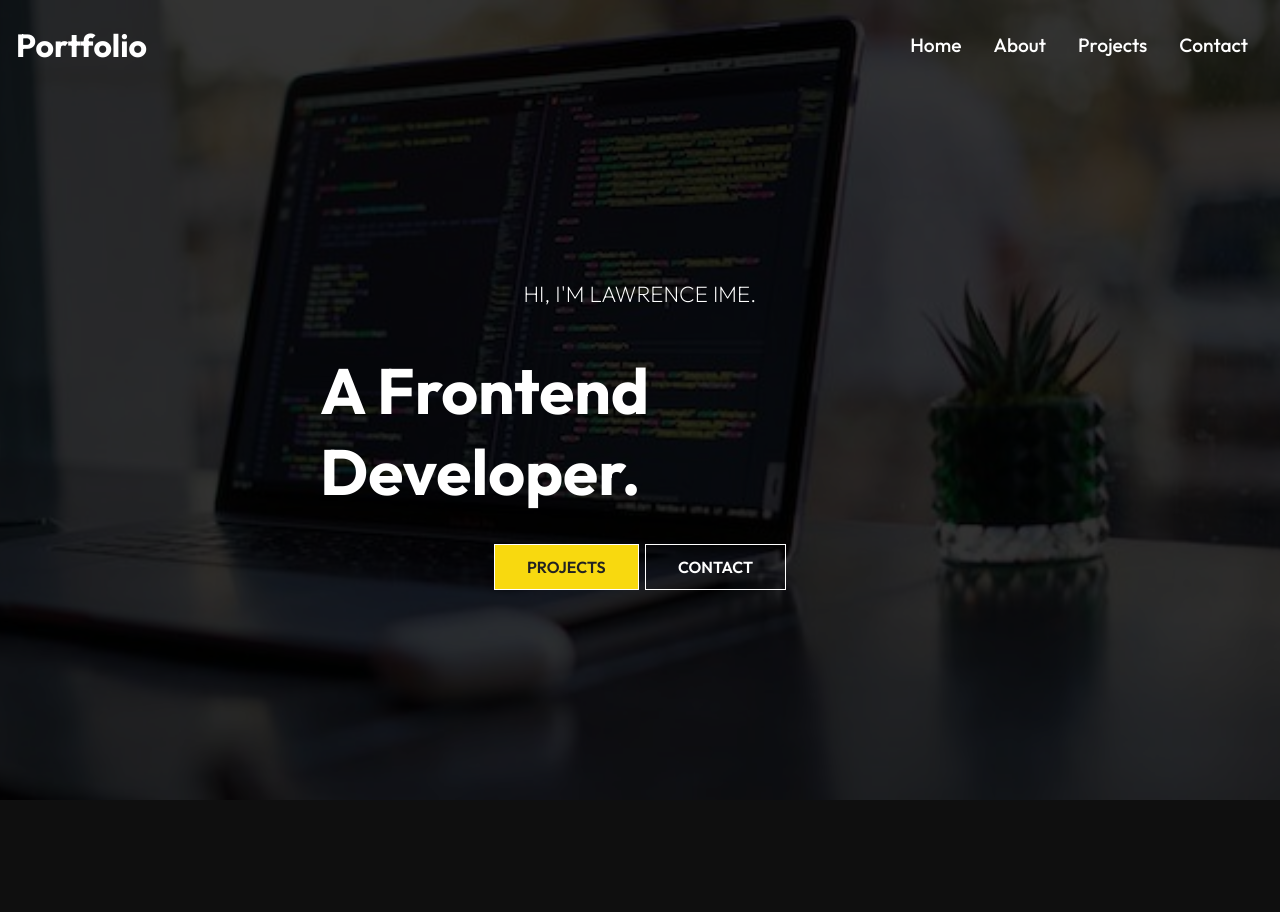
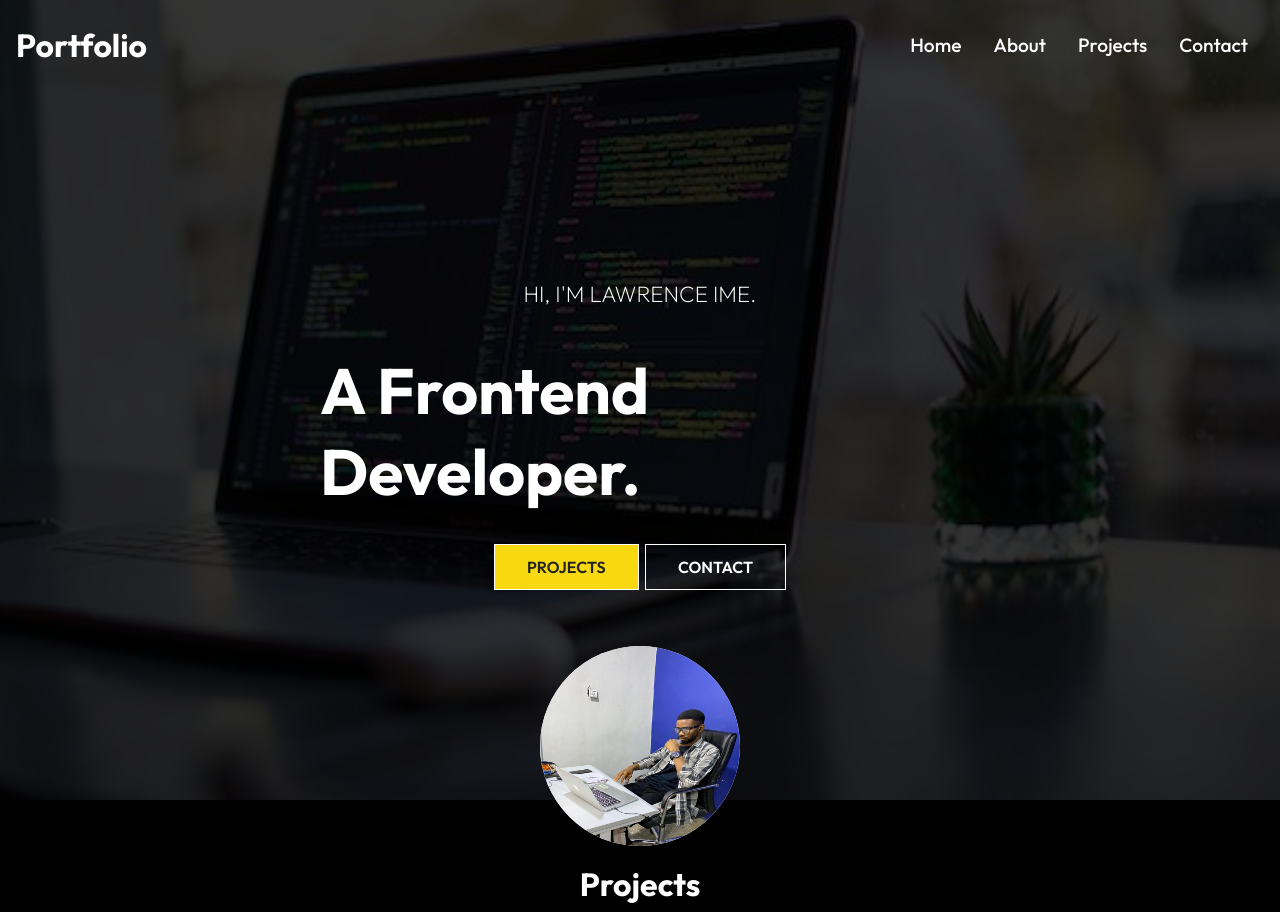
Before and after one commit to lawrenceime/React-Portfolio, a React (Create React App) app: page / in a window 1280 px wide. Shown: the top 912 px of the page. Built offline with nearby package versions, Linux system fonts and the light colour scheme; a web font is replaced by a local one.

Commit message:
added a new image to the home section

```diff
--- /dev/null
+++ b/src/components/Form.jsx
@@ -0,0 +1,23 @@
+import React from 'react'
+import './FormStyles.css'
+
+const Form = () => {
+  return (
+    <div>
+     <form>
+        <label>Your Name</label>
+        <input type='text'></input>
+        <label>Email</label>
+        <input type='email'></input>
+        <label>Subject</label>
+        <input type='text'></input>
+        <label>Message</label>
+        <textarea rows='6' placeholder='Type your message here'></textarea>
+        <button className='btn'>Submit</button>
+
+     </form>
+    </div>
+  )
+}
+
+export default Form
--- /dev/null
+++ b/src/components/FormStyles.css
@@ -0,0 +1,24 @@
+label{
+    color: #fff;
+    margin-bottom: 0.5rem;
+
+}
+
+form{
+    display: flex;
+    flex-direction: column;
+    padding: 4rem 1rem;
+    max-width: 600px;
+    justify-content: center;
+    margin: 0 auto;
+}
+
+form input, form textarea {
+ margin-bottom: 1rem;
+ padding: 10px 18px;
+ font-size: 1.2rem;
+ background-color: rgba(255, 255, 255, 0.1);
+ border-color:rgba(255, 255, 255, 0.1) ;
+ color: #f4f4f4;
+
+}
--- a/src/components/HeroImg.jsx
+++ b/src/components/HeroImg.jsx
@@ -1,6 +1,7 @@
 import React from 'react'
 import './HeroImgStyles.css';
 import IntroImg from '../assets/portfolio_image2.jpeg'
+import personImage from '../assets/Ime_Full_Stack.jpeg'
 import { Link } from 'react-router-dom';
 
 
@@ -19,7 +20,15 @@
         <div className='buttons'>
         <Link to='/project' className='btn'>Projects</Link>
         <Link to='/contact' className='btn btn-light'>Contact</Link>
+
+
         </div>
+
+        <div className='rounded'>
+
+          <img src={personImage} alt="Ime at decagon institute" />
+
+          </div>
 
 
 
--- a/src/components/HeroImgStyles.css
+++ b/src/components/HeroImgStyles.css
@@ -62,6 +62,23 @@
    justify-content: center;
 }
 
+.rounded{
+    border-radius: 100px;
+    width:200px;
+    height: 200px;
+    background-color: white;
+    margin: 3rem auto 0 auto;
+
+}
+
+.rounded img{
+   /* max-width: 100%;
+   max-height: 100%; */
+   border-radius: 100px;
+   width:200px;
+   height: 200px;
+}
+
 @media screen and (max-width:640px) {
     .hero .content h1{
         font-size: 3rem;
--- a/src/routes/Contact.jsx
+++ b/src/routes/Contact.jsx
@@ -2,12 +2,14 @@
 import Navbar from '../components/Navbar'
 import Footer from '../components/Footer'
 import HeroImg2 from '../components/HeroImg2'
+import Form from '../components/Form'
 
 const Contact = () => {
   return (
     <div>
      <Navbar/>
      <HeroImg2 heading="CONTACT." text="Let me know how I can be of help"/>
+     <Form/>
      <Footer/>
     </div>
   )
--- a/src/routes/Home.jsx
+++ b/src/routes/Home.jsx
@@ -2,6 +2,7 @@
 import Navbar from '../components/Navbar'
 import HeroImg from '../components/HeroImg'
 import Footer from '../components/Footer'
+import Work from '../components/Work'
 
 const Home = () => {
 
@@ -11,6 +12,7 @@
     <div>
      <Navbar/>
      <HeroImg/>
+     <Work/>
      <Footer  />
     </div>
   )
```
